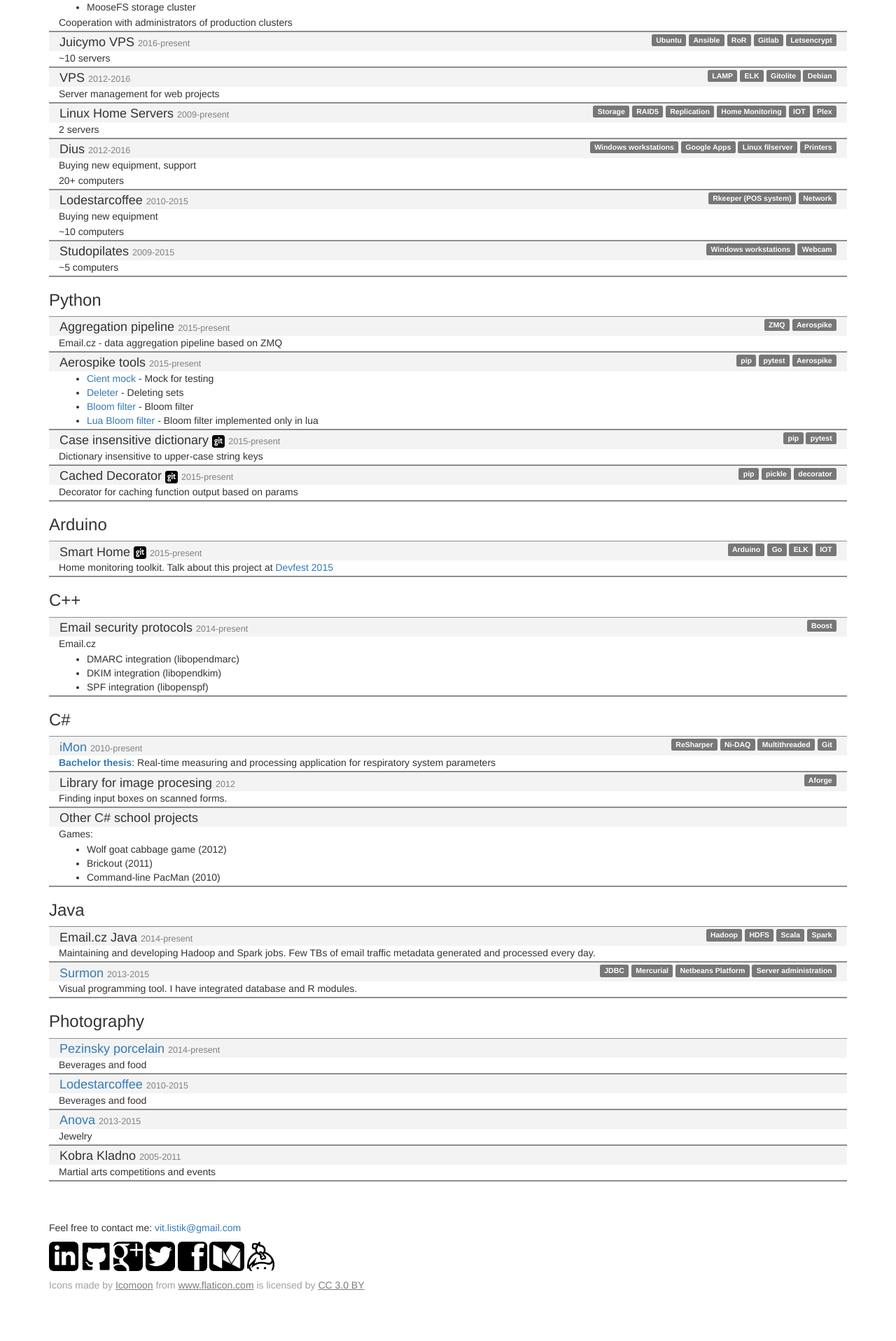
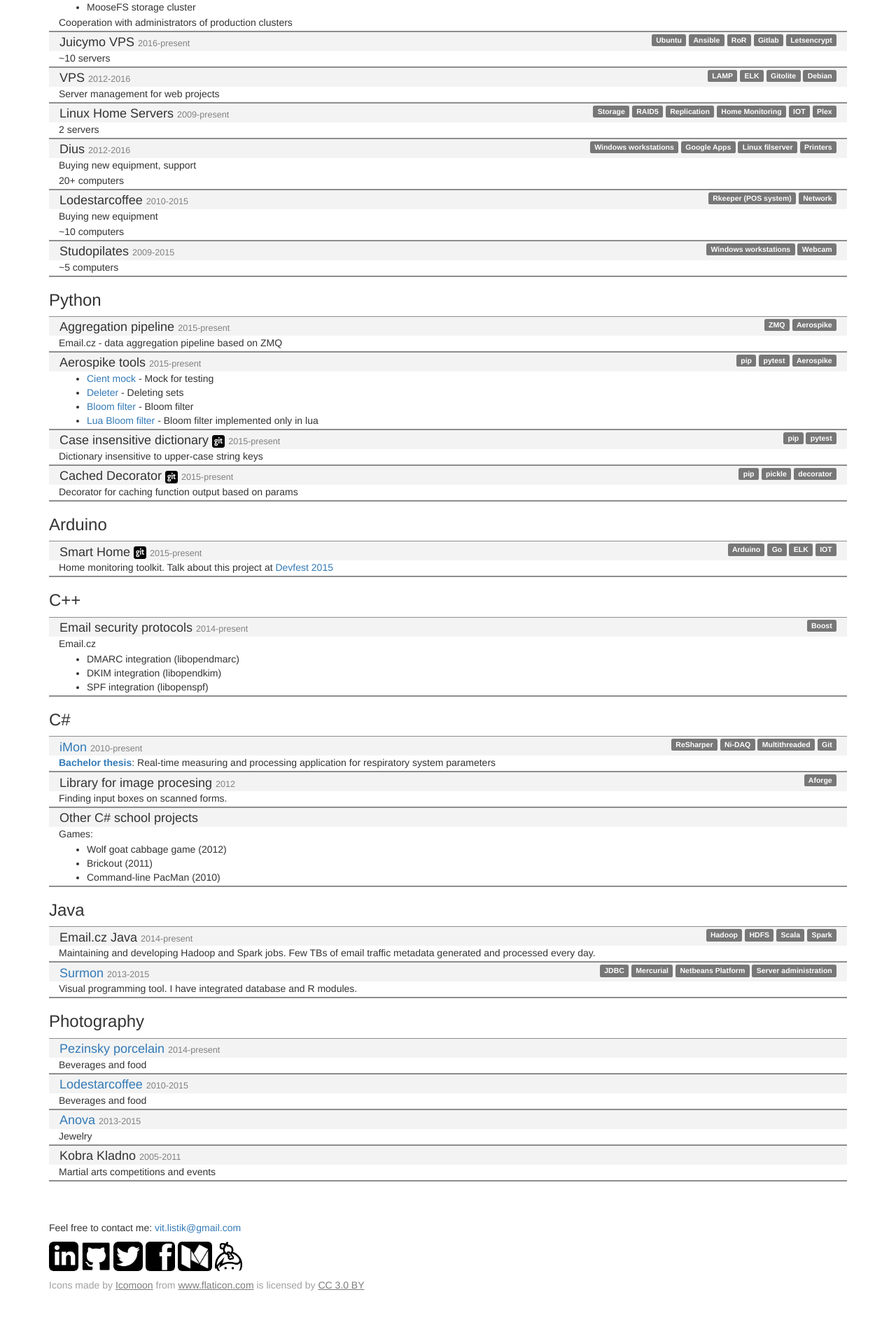
Before and after one commit to tivvit/tivvit.github.io, a Jekyll site: the page built from index.html, in a window 1280 px wide. Shown: the part 3141-5058 px from the top of the page at 70% size. Built offline with Jekyll 4.4.1, drawn with Linux system fonts in a browser that asks for light colours.

Commit message:
google+ is dead (sadly)

```diff
--- a/_includes/footer.html
+++ b/_includes/footer.html
@@ -6,8 +6,6 @@
             <img src="img/linkedin.png" alt="Linkedin"></a>
         <a href="https://github.com/tivvit">
             <img src="img/github.png" alt="Github"></a>
-        <a href="https://plus.google.com/u/0/+V%C3%ADtList%C3%ADk/">
-            <img src="img/google.png" alt="Google plus"></a>
         <a href="https://twitter.com/tivwvit">
             <img src="img/twitter.png" alt="Twitter"></a>
         <a href="https://www.facebook.com/tivvit">
```
